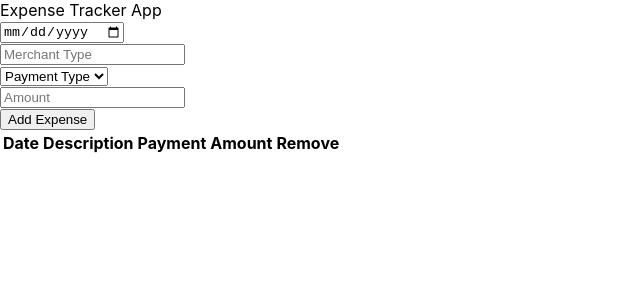
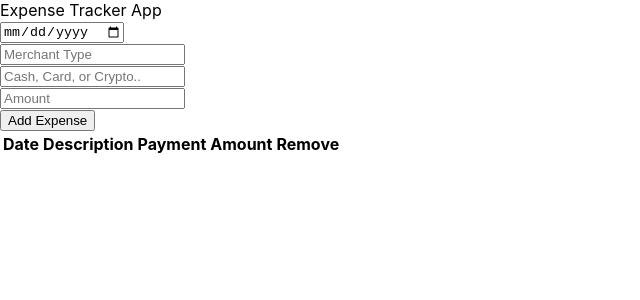
Before and after one commit to kurtis-casperson/expense-tracker, a React (Create React App) app: page / in a window 1280 px wide. Shown: the top 300 px of the page, without its empty margins (0-640 px from the left). Built offline with nearby package versions, Linux system fonts and the light colour scheme.

Commit message:
Change prop names

```diff
--- a/src/components/CreateExpense.js
+++ b/src/components/CreateExpense.js
@@ -1,69 +1,54 @@
-import React, { useState } from 'react'
-
-// let expenseDescription = document.getElementById('expenseDescription')
-// let expenseAmount = document.getElementById('expenseAmount')
-
-// const expenseObject = {
-//   // date:
-//   paymentType: ['Card', 'Cash', 'Crypto'],
-//   amount: '',
-//   merchant: '',
-// }
+import React from 'react'
 
 const CreateExpense = (props) => {
-  const { expense, setExpense } = props
+  const { formData, setFormData } = props
 
   // setexpense will refer back to the previous value when there is a change
-  //
-  // const [expenses, setExpense] = useState(expenseObject)
 
   function handleInputChange(event) {
     const { name, value } = event.target
 
-    setExpense((prevExpense) => ({ ...prevExpense, [name]: value }))
-
-    // if (expenses.amount === '') return
+    setFormData((prevExpense) => ({ ...prevExpense, [name]: value }))
   }
-
-  // if (this.amount === '')
-  // expenseDescription = expenses.description
-  // expenseAmount = expenses.amount
 
   return (
     <>
       <form className="expense-input-container">
-        <div id="date">
-          <input type="date" placeholder="Date"></input>
+        <div className="date">
+          <input
+            type="date"
+            placeholder="Date"
+            name="date"
+            value={formData.date}
+            onChange={handleInputChange}
+          ></input>
         </div>
         <div className="merchant-type" placeholder="Merchant Type">
           <input
             type="text"
             name="merchant"
             placeholder="Merchant Type"
-            value={expense?.merchant || ''}
+            value={formData.merchant}
             onChange={handleInputChange}
           ></input>
         </div>
 
-        <div id="paymentType">
-          <select required>
-            <option id="" disabled selected>
-              Payment Type
-            </option>
-            <option name="Card">Card</option>
-            <option name="Cash">Cash</option>
-            <option name="Crypto">Crypto</option>
-          </select>
+        <div className="payment-type">
+          <input
+            type="text"
+            name="paymentType"
+            placeholder="Cash, Card, or Crypto.."
+            value={formData.paymentType}
+            onChange={handleInputChange}
+          ></input>
         </div>
-        <div id="expenseAmount">
+        <div className="expense-amount">
           <input
             type="number"
             placeholder="Amount"
             name="amount"
-            value={expense?.amount || ''}
-            // why did this work. line 63
+            value={formData.amount}
             onChange={handleInputChange}
-            required
           />
         </div>
       </form>
```
